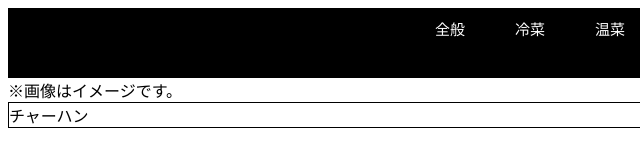
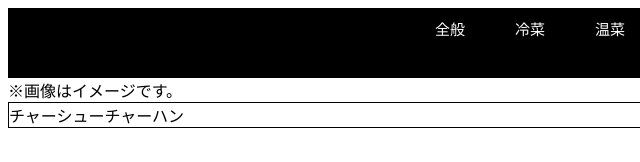
Before and after one commit to sho-amrk/Menu, a plain HTML site: page index.html in a window 1280 px wide. Shown: the full height of the page, 0-640 px from the left. Drawn offline with Linux system fonts and the light colour scheme.

Commit message:
テスト

```diff
--- a/css/index.css
+++ b/css/index.css
@@ -36,7 +36,7 @@
   width: 100%; /* 画面の幅の100%に設定 */
   border: 1px solid black; /* 枠線あり */
 }
-.ContentName{
+.content a{
   text-align: center; /* 中央寄せ */
 }
 .content img{
--- a/index.html
+++ b/index.html
@@ -20,7 +20,7 @@
     <div class="conteiner">
       <div class="content">
         <!-- <img src="img/チャーハン.jpeg"> -->
-        <a class="ContentName">チャーハン</a>
+        <a class="ContentName">チャーシューチャーハン</a>
       </div>
       <!--
       <div class="content">
```
